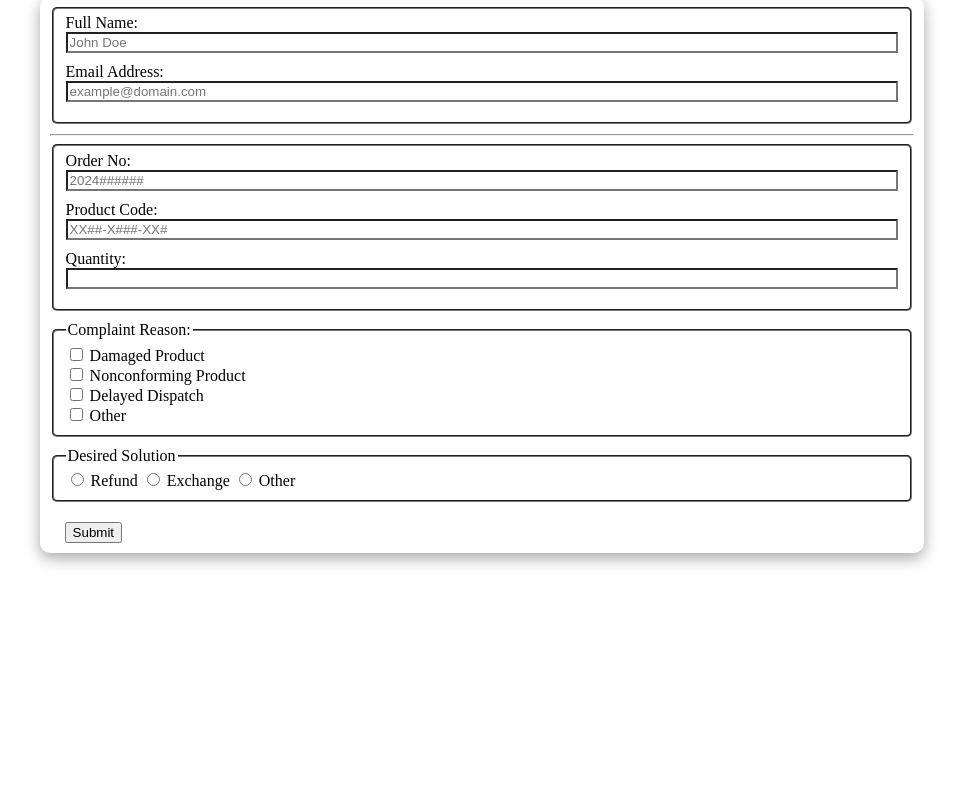
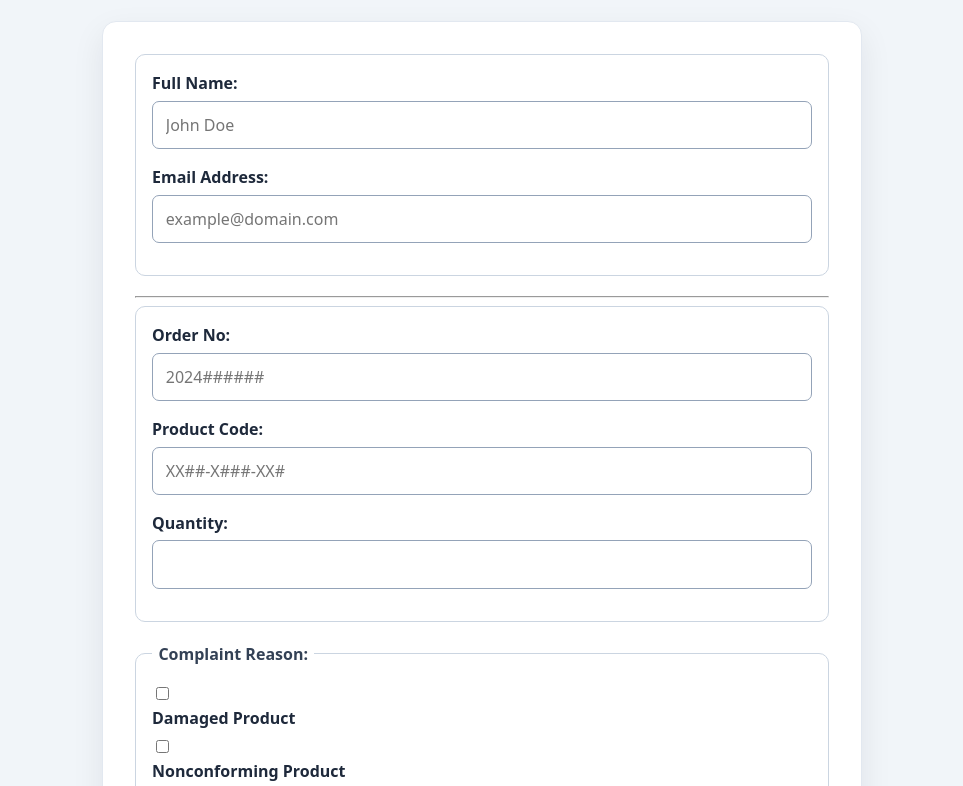
Before and after one commit to get-code-gif/Build-a-Customer-Complaint-Form, a plain HTML site: page index.html in a window 1280 px wide. Shown: the part 83-869 px from the top of the page, without its empty margins (158-1121 px from the left). Before the commit the page ends 800 px from the top, so only its background shows below. Drawn offline with Linux system fonts and the light colour scheme.

Commit message:
Improves the UI using CSS only

```diff
--- a/styles.css
+++ b/styles.css
@@ -2,54 +2,140 @@
   box-sizing: border-box;
 }
 
+body {
+  margin: 0;
+  padding: 2rem 1rem;
+  background: #f1f5f9;
+  color: #1e293b;
+  font:
+    16px/1.5 system-ui,
+    sans-serif;
+}
+
 h1 {
+  margin: 0 0 1.5rem;
+  color: #0f172a;
   text-align: center;
 }
 
 #form {
-  max-width: 70%;
-  margin: auto;
-  border-radius: 10px;
-  box-shadow: rgba(0, 0, 0, 0.35) 0px 5px 15px;
-  padding: 10px;
+  width: min(100%, 760px);
+  margin: 0 auto;
+  padding: clamp(1.25rem, 4vw, 2rem);
+  background: #fff;
+  border: 1px solid #e2e8f0;
+  border-radius: 14px;
+  box-shadow: 0 12px 32px rgb(15 23 42 / 8%);
 }
 
-input {
-  border-color: rgb(118, 118, 118);
+fieldset {
+  min-width: 0;
+  margin: 0 0 1.25rem;
+  padding: 1rem;
+  border: 1px solid #cbd5e1;
+  border-radius: 10px;
+}
+
+legend {
+  padding: 0 0.4rem;
+  color: #334155;
+  font-weight: 700;
+}
+
+label {
+  display: block;
+  margin-bottom: 0.35rem;
+  font-weight: 600;
 }
 
 #personal-info input,
-#product-info input {
+#product-info input,
+textarea {
+  display: block;
   width: 100%;
-  margin-bottom: 10px;
-}
-
-fieldset {
-  margin-bottom: 10px;
-  border-radius: 5px;
-  border-color: rgb(118, 118, 118);
+  margin: 0 0 1rem;
+  padding: 0.7rem 0.8rem;
+  border: 1px solid #94a3b8;
+  border-radius: 7px;
+  background: #fff;
+  color: inherit;
+  font: inherit;
 }
 
 textarea {
-  width: 100%;
-  border-color: rgb(118, 118, 118);
+  min-height: 120px;
+  resize: vertical;
+}
+
+input[type="checkbox"],
+input[type="radio"] {
+  accent-color: #2563eb;
+}
+
+input:focus-visible,
+textarea:focus-visible,
+button:focus-visible {
+  outline: 3px solid #bfdbfe;
+  outline-offset: 2px;
+}
+
+#complaint-description-container,
+#solution-description-container {
+  display: none;
+  margin: 1rem 0;
+  padding: 1rem;
+  border: 1px solid #cbd5e1;
+  border-left: 4px solid #2563eb;
+  border-radius: 8px;
+  background: #f8fafc;
 }
 
 #btn-container {
   display: flex;
-  justify-content: space-between;
-  align-items: center;
+  justify-content: flex-end;
+  gap: 0.75rem;
+  margin-top: 1rem;
 }
 
 #submit-btn,
 #clear-btn {
-  margin: 10px 15px 0;
+  padding: 0.7rem 1.1rem;
+  border: 0;
+  border-radius: 7px;
+  font: inherit;
+  font-weight: 700;
+  cursor: pointer;
 }
 
-#solution-description-container {
-  display: none;
+#submit-btn {
+  background: #2563eb;
+  color: #fff;
 }
 
-#complaint-description-container {
-  display: none;
+#submit-btn:hover {
+  background: #1d4ed8;
 }
+
+#clear-btn {
+  background: #e2e8f0;
+  color: #1e293b;
+}
+
+#clear-btn:hover {
+  background: #cbd5e1;
+}
+
+@media (max-width: 480px) {
+  body {
+    padding: 1rem 0.75rem;
+  }
+
+  #btn-container {
+    flex-direction: column-reverse;
+  }
+
+  #submit-btn,
+  #clear-btn {
+    width: 100%;
+  }
+}
```
